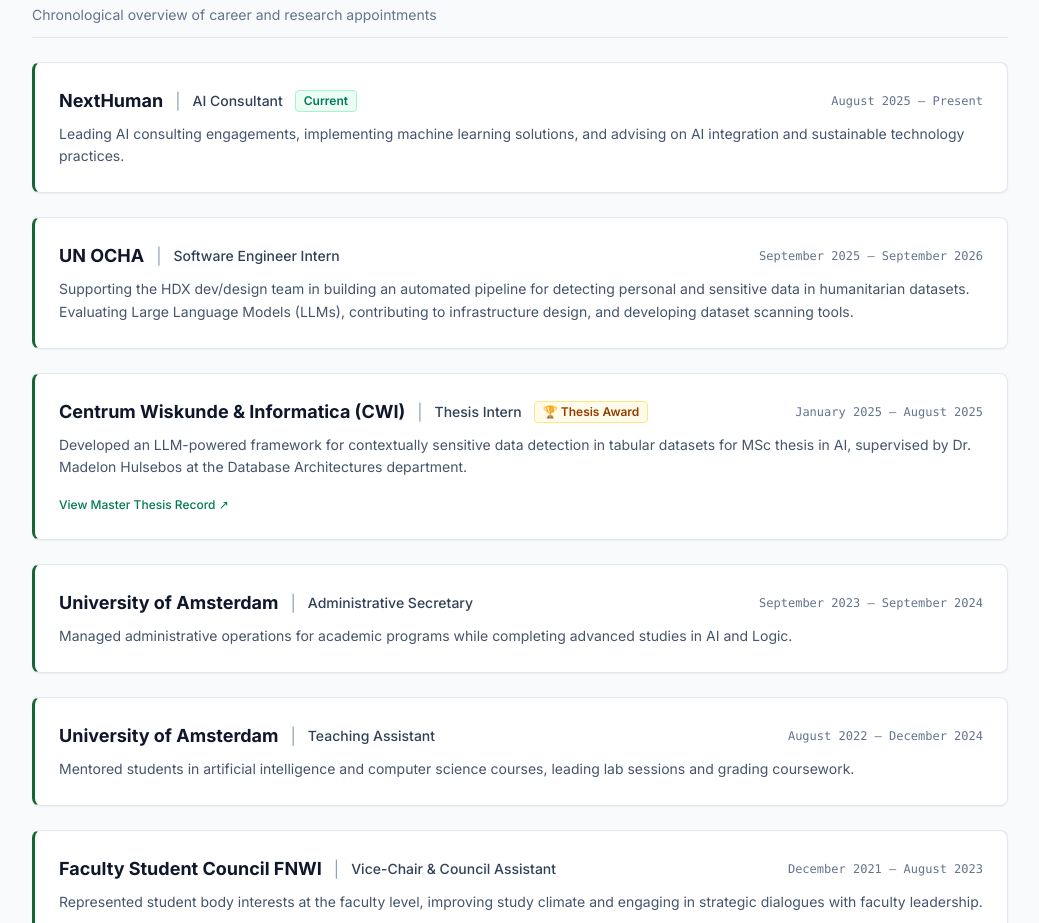
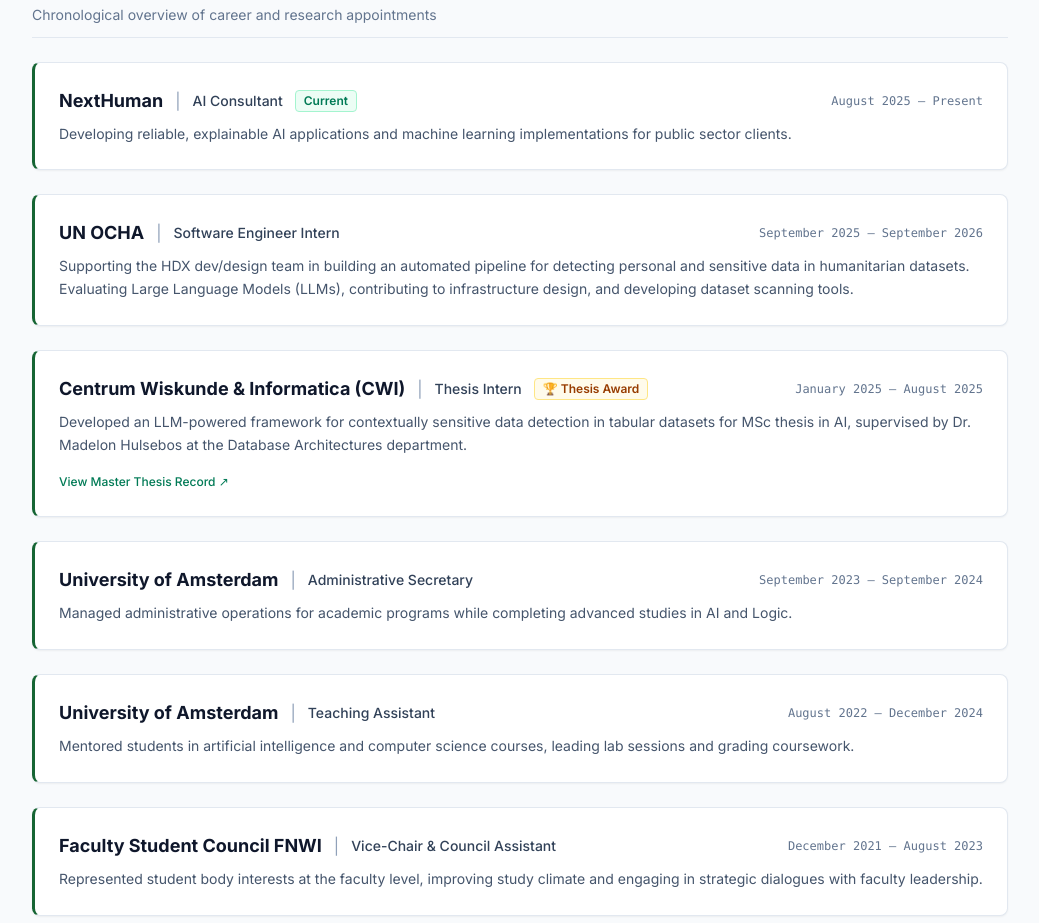
Before and after one commit to liangtelkamp/liangtelkamp.github.io, a Next.js app: page /about in a window 1280 px wide. Shown: the part 870-1793 px from the top of the page, without its empty margins (120-1159 px from the left). Built offline with nearby package versions, Linux system fonts and the light colour scheme.

Commit message:
Update page.js

```diff
--- a/src/app/about/page.js
+++ b/src/app/about/page.js
@@ -4,7 +4,7 @@
       company: 'NextHuman',
       role: 'AI Consultant',
       period: 'August 2025 – Present',
-      description: 'Leading AI consulting engagements, implementing machine learning solutions, and advising on AI integration and sustainable technology practices.',
+      description: 'Developing reliable, explainable AI applications and machine learning implementations for public sector clients.',
       current: true
     },
     {
```
